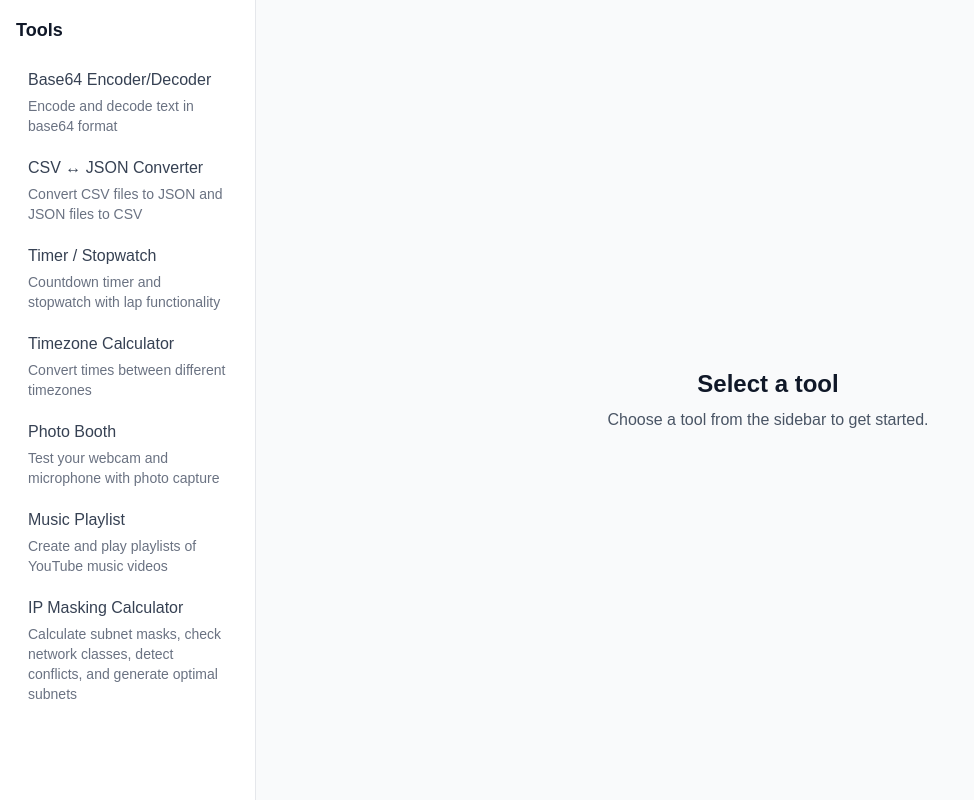
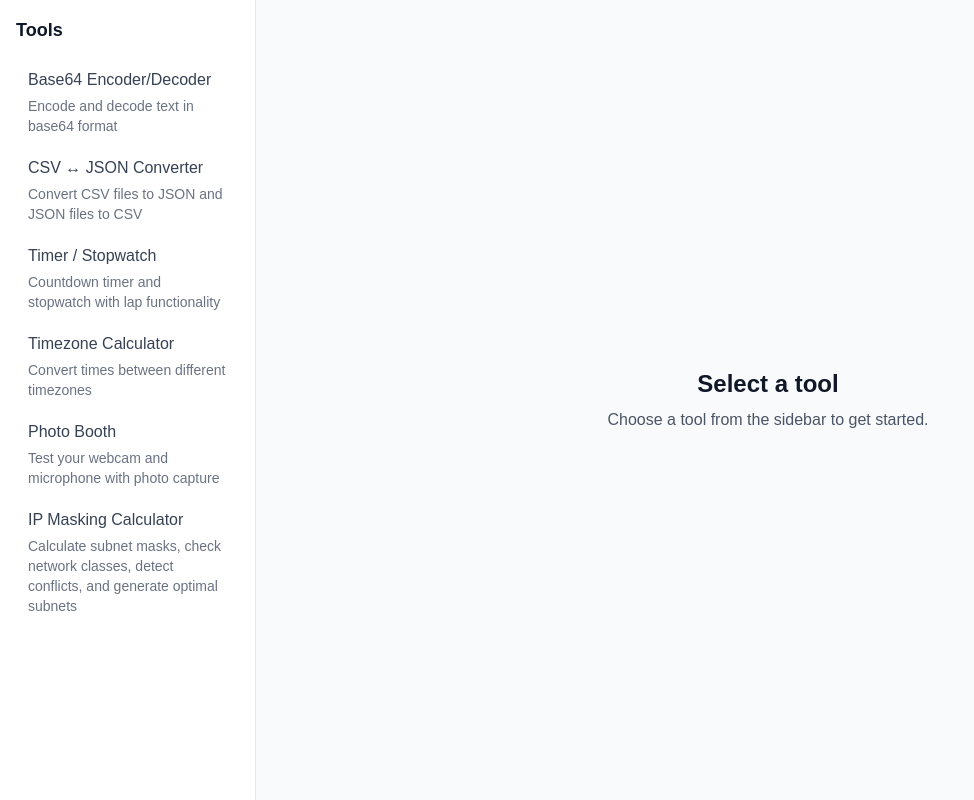
Before and after one commit to jeethsuresh/tools, a Next.js app: page / in a window 1280 px wide. Shown: the whole page, without its empty margins (0-974 px from the left). Built offline with nearby package versions, Linux system fonts and the light colour scheme.

Commit message:
hide playlist tool for now

```diff
--- a/tools/registry.ts
+++ b/tools/registry.ts
@@ -61,14 +61,14 @@ export const tools: Tool[] = [
     },
     component: PhotoBoothTool,
   },
-  {
-    metadata: {
-      id: "playlist",
-      name: "Music Playlist",
-      description: "Create and play playlists of YouTube music videos",
-    },
-    component: PlaylistTool,
-  },
+  // {
+  //   metadata: {
+  //     id: "playlist",
+  //     name: "Music Playlist",
+  //     description: "Create and play playlists of YouTube music videos",
+  //   },
+  //   component: PlaylistTool,
+  // },
   {
     metadata: {
       id: "ipmask",
```
